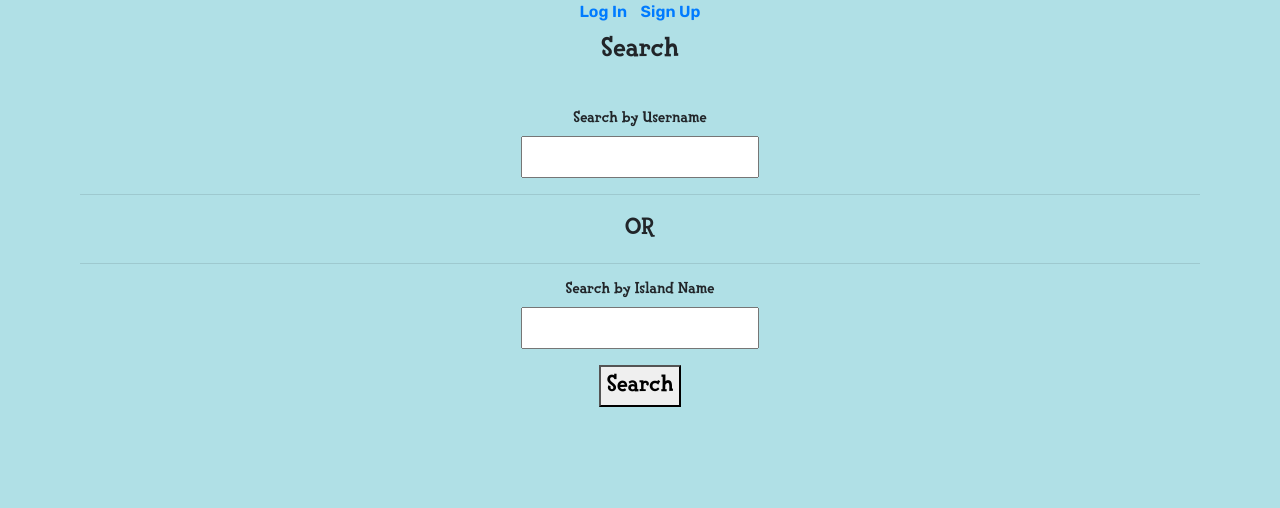
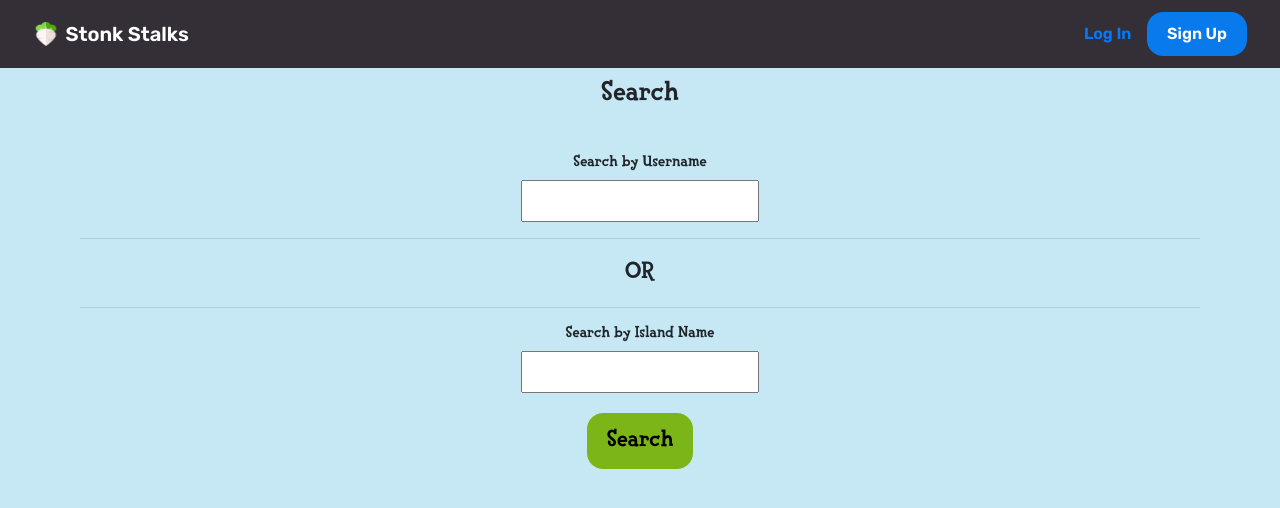
Before and after one commit to jvillacinda11/stonkStalks, a website: page public/search.html in a window 1280 px wide. Drawn offline with nearby package versions, Linux system fonts and the light colour scheme; files whose address does not match are found by name; a web font is replaced by a local one.

Commit message:
nav bar update

```diff
--- a/public/css/style.css
+++ b/public/css/style.css
@@ -29,7 +29,11 @@
 
 body {
   font-family: 'Rubik', sans-serif;
-  background-color: powderblue;
+  background-color: #c5e8f4;
+}
+
+a:link {
+  /* color: rgb(146, 190, 255); */
 }
 
 h1 {
@@ -48,3 +52,33 @@ h2 {
   font-family: FinkHeavy;
   font-size: x-large;
 }
+
+.button {
+  background-color: #097AEC;
+  border: none;
+  color: black;
+  padding: 10px 20px;
+  text-align: center;
+  text-decoration: none;
+  display: inline-block;
+  margin: 4px 2px;
+  cursor: pointer;
+  border-radius: 16px;
+}
+
+#search-btn-bar {
+  background-color: #7CB518;
+  border: none;
+  color: black;
+  padding: 10px 20px;
+  text-align: center;
+  text-decoration: none;
+  display: inline-block;
+  margin: 4px 2px;
+  cursor: pointer;
+  border-radius: 16px;
+}
+
+.navbar {
+  background-color: #342E37;
+}
--- a/public/search.html
+++ b/public/search.html
@@ -26,12 +26,29 @@
       </div>
     </div>
   </div> -->
-  <div style="display: flex; align-items: center; justify-content: center;">
-    <div class="nav-login-btns">
-      <a class="loginPath" href="/login" style="margin-right: 10px;">Log In</a>
-      <a class="signup" href="/register">Sign Up</a>
+  <nav class="navbar navbar-dark">
+    <div class="container-fluid">
+      <a class="navbar-brand" href="#">
+        <img src="./images/turnip.png" alt="turnip" width="30" height="24"
+          class="d-inline-block align-text-top">
+        Stonk Stalks
+      </a>
+          <div id="no-account-nav">
+            <a class="loginPath" href="/login" style="margin-right: 10px;">Log In</a>
+            <button class="button">
+              <a class="signup" href="/register" style="color: white;">Sign Up</a>
+            </button>
+          </div>
+
+          <!-- IF USER IS LOGGED IN -->
+          <!-- <div id= "has-account-nav">
+            <button class="button">
+              <a class="logout" href="/register" style="color: white;">Log Out</a>
+            </button>
+          </div> -->
+
     </div>
-  </div>
+  </nav>
 
   <!-- BODY -->
 <div id="search-nav" class="col-m3">
```
